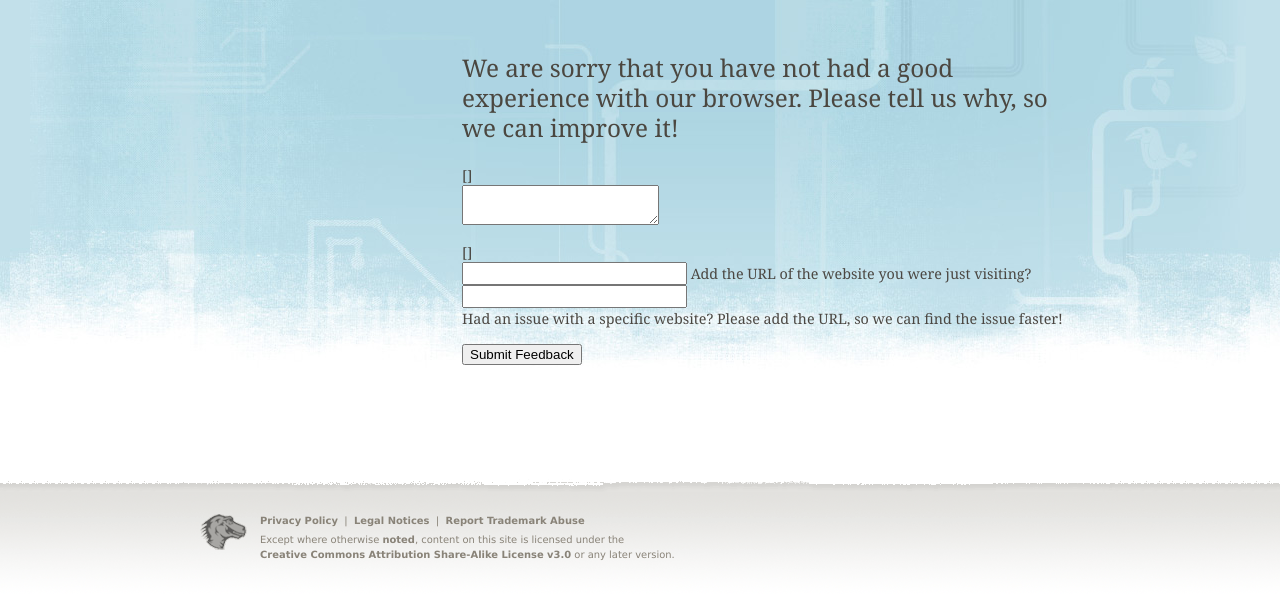
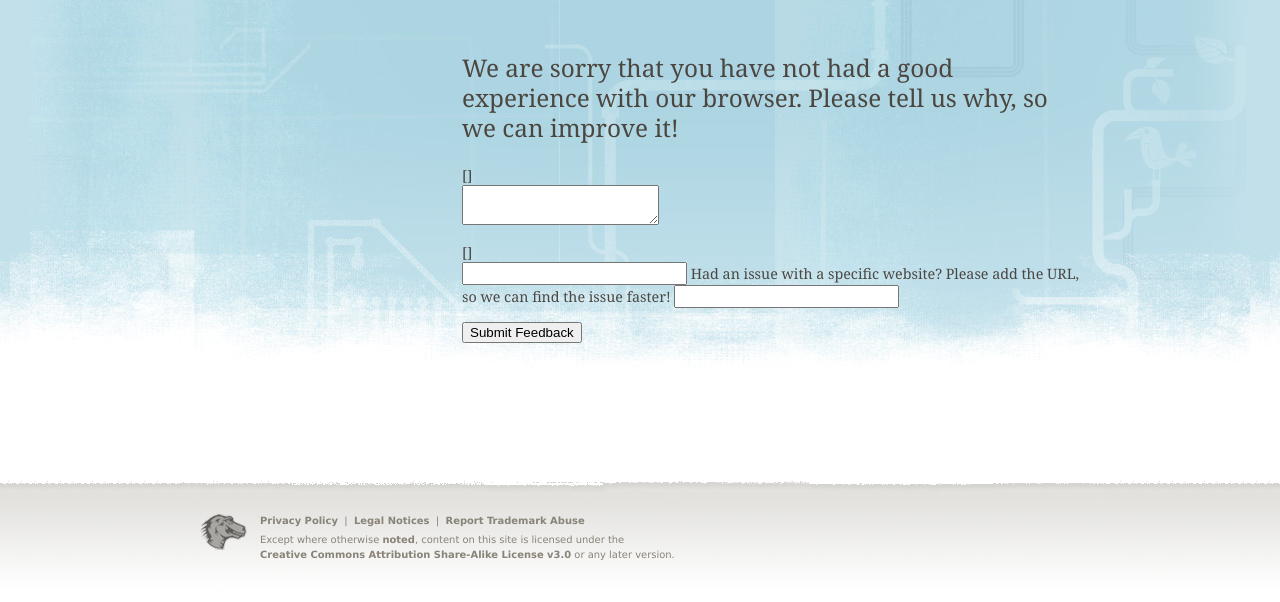
Before and after one commit to fwenzel/reporter, a Python web app: template apps/feedback/templates/feedback/sad.html in a window 1280 px wide. Shown: the top 602 px of the page. Run offline with Jinja, Linux system fonts and the light colour scheme; the template is opened without the code that fills it: most values are stand-ins (such as "Sample title", 1, 10 or a date in 2020); form fields are guessed from the names that the template uses.

Commit message:
fix URL checkbox text on "sad" submission page (bug 571064)

```diff
--- a/apps/feedback/templates/feedback/sad.html
+++ b/apps/feedback/templates/feedback/sad.html
@@ -15,9 +15,8 @@
 
     {{ form.url.errors|safe }}
     <p>
-      <label>{{ form.add_url|safe }} Add the URL of the website you were just visiting?</label>
-      {{ form.url|safe }}<br/>
-      Had an issue with a specific website? Please add the URL, so we can find the issue faster!
+      <label>{{ form.add_url|safe }} Had an issue with a specific website? Please add the URL, so we can find the issue faster!</label>
+      {{ form.url|safe }}
     </p>
 
     {% for hidden in form.hidden_fields() %}
```
